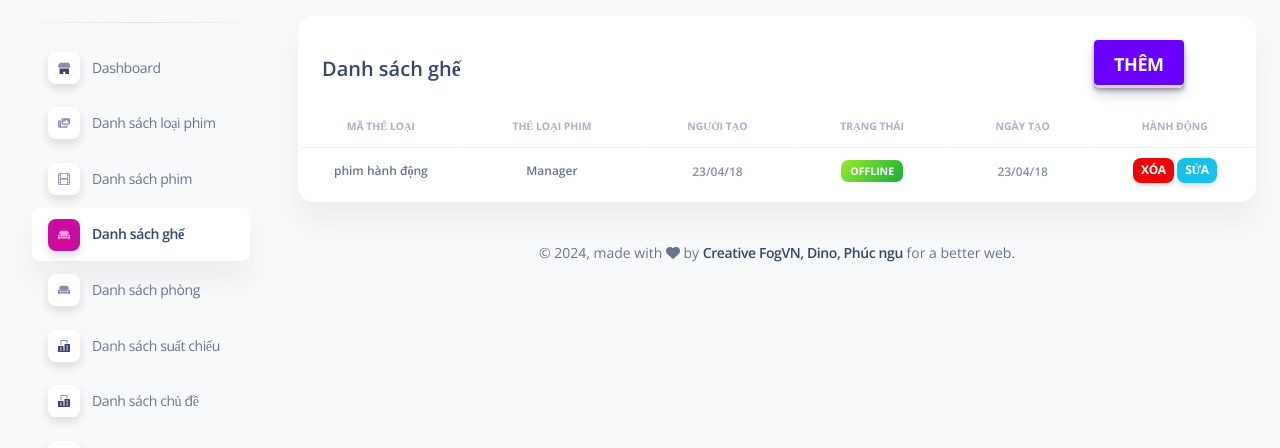
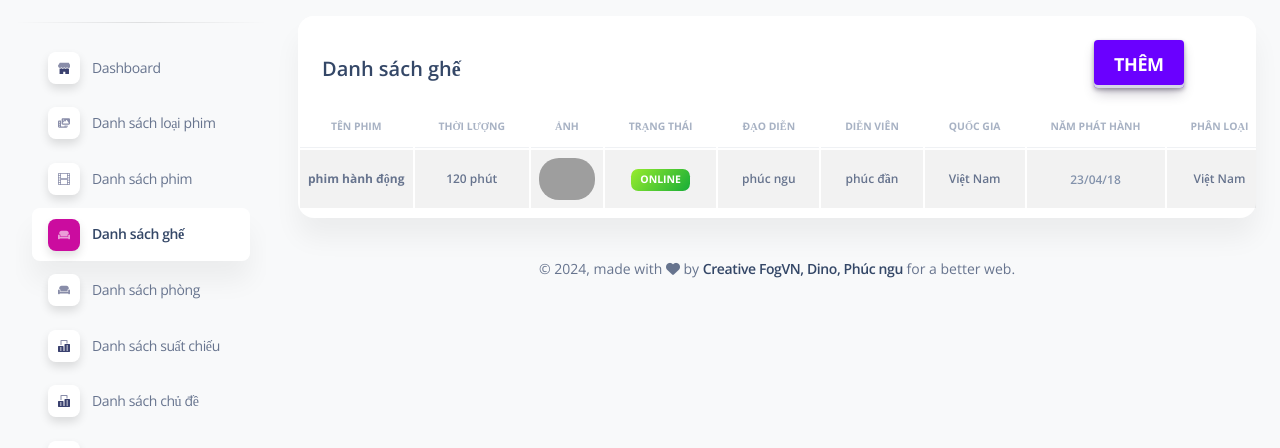
Before and after one commit to nguyenduydan/Website_BanVeXemPhim, a PHP site: page /admin/chair.php in a window 1280 px wide. Shown: the part 72-520 px from the top of the page. Run offline with PHP 8.4, Linux system fonts and the light colour scheme; some libraries are stand-ins or nearby versions; some web fonts are replaced; grey boxes are pictures that could not be loaded.

Commit message:
cập nhật lại bảng cho category - 22/10/2024

```diff
--- a/admin/categories.php
+++ b/admin/categories.php
@@ -11,8 +11,8 @@
                     style="--bs-btn-padding-y: .5rem; --bs-btn-padding-x: 20px; --bs-btn-font-size: 1.25rem;">Thêm</a>
             </div>
             <div class="card-body px-0 pt-0 pb-2">
-                <div class="table-responsive p-0">
-                    <table class="table align-items-center mb-0">
+                <div class="table-responsive p-0 ">
+                    <table class="table table-striped table-borderless align-items-center mb-0">
                         <thead>
                             <tr>
                                 <th class="text-center text-uppercase text-secondary text-xxs font-weight-bolder opacity-7">Mã thể loại</th>
--- a/admin/chair.php
+++ b/admin/chair.php
@@ -10,13 +10,19 @@
             </div>
             <div class="card-body px-0 pt-0 pb-2">
                 <div class="table-responsive p-0">
-                    <table class="table align-items-center mb-0">
+                    <table class="table table-striped table-borderless align-items-center mb-0">
                         <thead>
                             <tr>
-                                <th class="text-center text-uppercase text-secondary text-xxs font-weight-bolder opacity-7">Mã thể loại</th>
-                                <th class="text-center text-uppercase text-secondary text-xxs font-weight-bolder opacity-7">Thể loại phim</th>
+                                <th class="text-center text-uppercase text-secondary text-xxs font-weight-bolder opacity-7">Tên phim</th>
+                                <th class="text-center text-uppercase text-secondary text-xxs font-weight-bolder opacity-7">Thời lượng</th>
+                                <th class="text-center text-uppercase text-secondary text-xxs font-weight-bolder opacity-7">Ảnh</th>
+                                <th class="text-center text-uppercase text-secondary text-xxs font-weight-bolder opacity-7">Trạng thái</th>
+                                <th class="text-center text-uppercase text-secondary text-xxs font-weight-bolder opacity-7">Đạo diễn</th>
+                                <th class="text-center text-uppercase text-secondary text-xxs font-weight-bolder opacity-7">Diễn viên</th>
+                                <th class="text-center text-uppercase text-secondary text-xxs font-weight-bolder opacity-7">Quốc gia</th>
+                                <th class="text-center text-uppercase text-secondary text-xxs font-weight-bolder opacity-7">Năm phát hành</th>
+                                <th class="text-center text-uppercase text-secondary text-xxs font-weight-bolder opacity-7">Phân loại</th>
                                 <th class="text-center text-uppercase text-secondary text-xxs font-weight-bolder opacity-7">Người tạo</th>
-                                <th class="text-center text-uppercase text-secondary text-xxs font-weight-bolder opacity-7">Trạng thái</th>
                                 <th class="text-center text-uppercase text-secondary text-xxs font-weight-bolder opacity-7">Ngày tạo</th>
                                 <th class="text-center text-uppercase text-secondary text-xxs font-weight-bolder opacity-7">Hành động</th>
                             </tr>
@@ -24,34 +30,49 @@
                         <tbody>
                             <tr>
                                 <td class="align-middle text-center text-sm">
-                                    <p class="text-xs font-weight-bold mb-0">phim hành động</p>
+                                    <p class="text-xs font-weight-bolder mb-0">phim hành động</p>
                                 </td>
-                                <td class=" align-middle text-center text-sm">
-                                    <p class="text-xs font-weight-bold mb-0">Manager</p>
+                                <td class="align-middle text-center text-sm">
+                                    <p class="text-xs font-weight-bold mb-0">120 phút</p>
+                                </td>
+                                <td class="align-middle text-center text-sm">
+                                    <img src="../uploads/product-images/curved5-small.jpg" class="img-fluid">
+                                </td>
+                                <td class="align-middle text-center text-sm">
+                                    <span class="badge badge-sm bg-gradient-success">Online</span>
+                                </td>
+                                <td class="align-middle text-center text-sm">
+                                    <p class="text-xs font-weight-bold mb-0">phúc ngu</p>
+                                </td>
+                                <td class="align-middle text-center text-sm">
+                                    <p class="text-xs font-weight-bold mb-0">phúc đần</p>
+                                </td>
+                                <td class="align-middle text-center text-sm">
+                                    <p class="text-xs font-weight-bold mb-0">Việt Nam</p>
                                 </td>
                                 <td class="align-middle text-center">
                                     <span class="text-secondary text-xs font-weight-bold">23/04/18</span>
                                 </td>
                                 <td class="align-middle text-center text-sm">
-                                    <span class="badge badge-sm bg-gradient-success">Offline</span>
+                                    <p class="text-xs font-weight-bold mb-0">Việt Nam</p>
                                 </td>
-                                <td class="align-middle text-center">
-                                    <span class="text-secondary text-xs font-weight-bold">23/04/18</span>
+                                <td class="align-middle text-center text-sm">
+                                    <p class="text-xs font-weight-bold mb-0">Việt Nam</p>
                                 </td>
-
+                                <td class="align-middle text-center text-sm">
+                                    <p class="text-xs font-weight-bold mb-0">Việt Nam</p>
+                                </td>
                                 <td class="align-middle text-center text-sm">
                                     <a class="btn btn-danger m-0"
                                         style="--bs-btn-padding-y: .25rem; --bs-btn-padding-x: .5rem; --bs-btn-font-size: .75rem;">
                                         Xóa
                                     </a>
                                     <a class="btn btn-info m-0"
-                                        style="--bs-btn-padding-y: .25rem; --bs-btn-padding-x: .5rem; --bs-btn-font-size: .75rem;">
+                                        style="--bs-btn-padding-y: .25rem; --bs-btn-padding-x: .5rem; --bs-btn-font-size: .75rem;" href="../admin/film-edit.php">
                                         Sửa
                                     </a>
                                 </td>
                             </tr>
-
-
                         </tbody>
                     </table>
                 </div>
```
Also changed, not shown: admin/film.php (+8 -2 lines).
